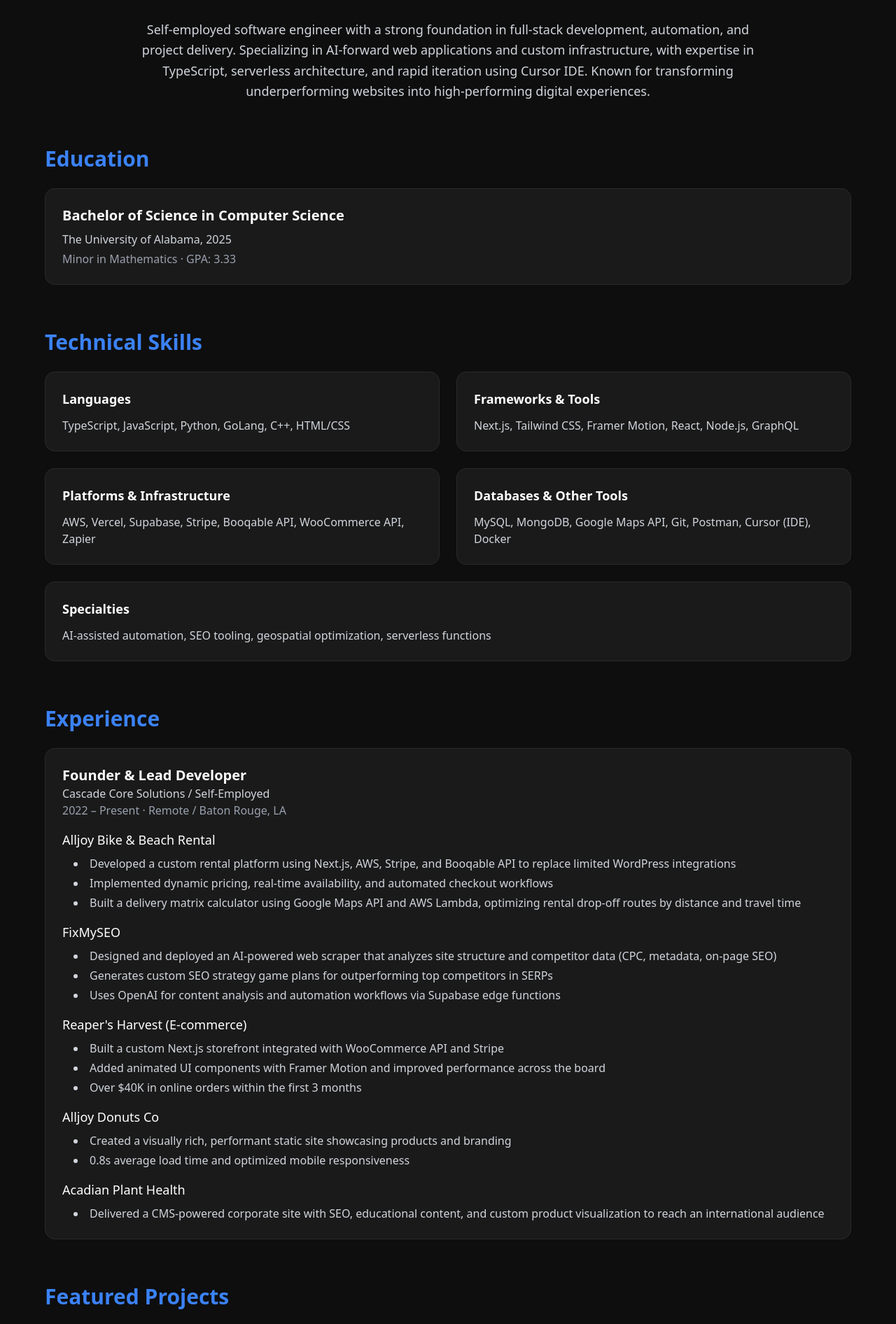
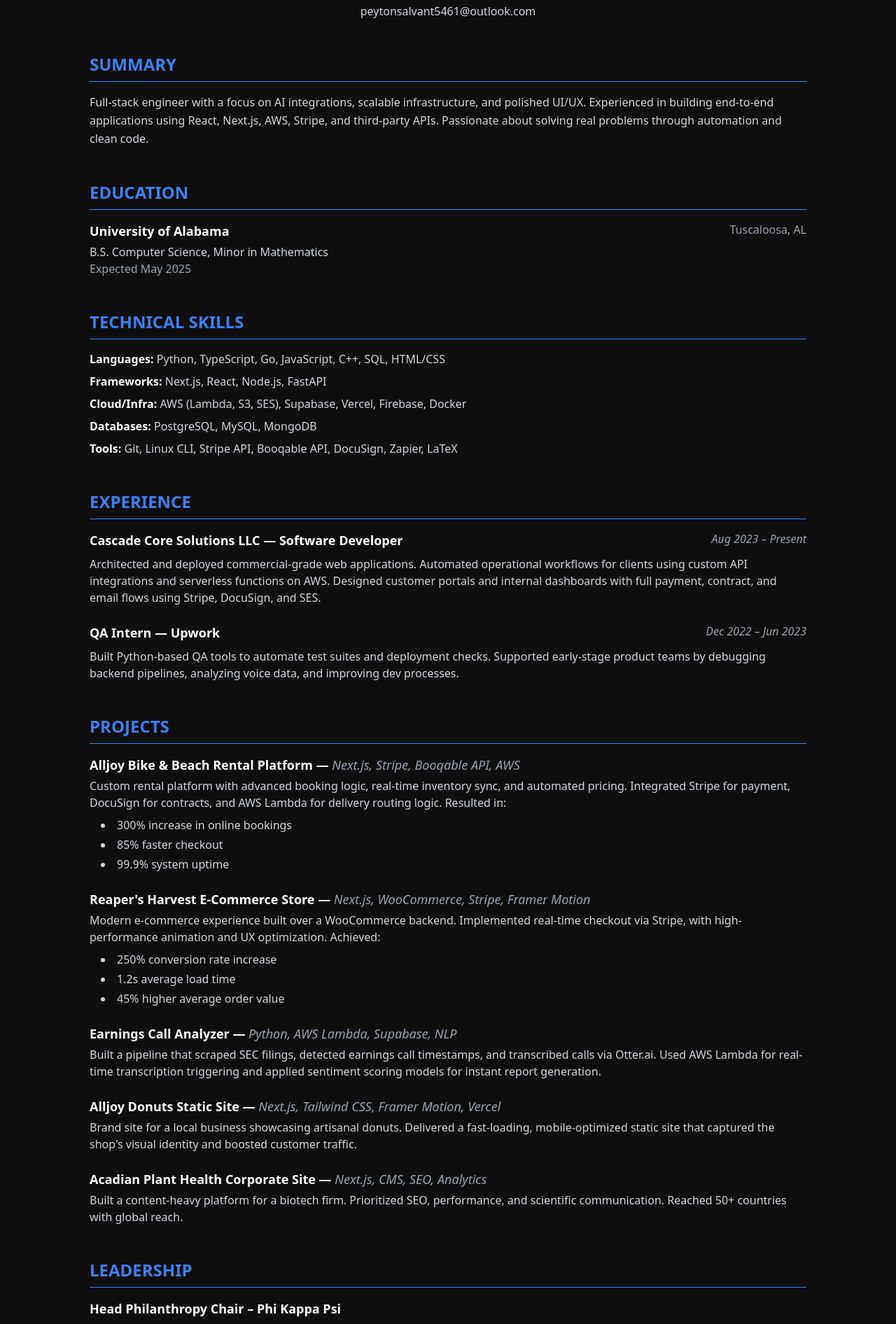
Before and after one commit to PeytonSalv/portfolio, a Next.js app: page /about in a window 1280 px wide. Shown: the part 184-2076 px from the top of the page at 70% size. Built offline with nearby package versions, Linux system fonts and the light colour scheme.

Commit message:
Updated about

```diff
--- a/src/components/ui/sections/AboutMe.tsx
+++ b/src/components/ui/sections/AboutMe.tsx
@@ -1,198 +1,199 @@
 'use client'
 
 import { motion } from 'framer-motion'
+import { useState, useEffect } from 'react'
 
 export default function AboutMe() {
+  const [isLoaded, setIsLoaded] = useState(false)
+
+  useEffect(() => {
+    setIsLoaded(true)
+  }, [])
+
+  const containerVariants = {
+    hidden: { opacity: 0 },
+    visible: {
+      opacity: 1,
+      transition: {
+        staggerChildren: 0.1,
+        delayChildren: 0.1
+      }
+    }
+  }
+
+  const itemVariants = {
+    hidden: { opacity: 0, y: 20 },
+    visible: {
+      opacity: 1,
+      y: 0,
+      transition: {
+        duration: 0.6,
+        ease: "easeOut"
+      }
+    }
+  }
+
   return (
     <section className="bg-[#0e0e0e] text-white px-6 py-24">
-      <div className="max-w-6xl mx-auto space-y-16">
+      <motion.div
+        className="max-w-5xl mx-auto space-y-12"
+        variants={containerVariants}
+        initial="hidden"
+        animate={isLoaded ? "visible" : "hidden"}
+      >
 
-        {/* Professional Summary */}
+        {/* Header */}
         <motion.div
-          initial={{ opacity: 0, y: 20 }}
-          whileInView={{ opacity: 1, y: 0 }}
-          transition={{ duration: 0.6 }}
-          viewport={{ once: true }}
+          variants={itemVariants}
           className="text-center"
         >
-          <h1 className="text-4xl md:text-5xl font-bold mb-8 bg-gradient-to-r from-white via-[#3B82F6] to-white bg-clip-text text-transparent">
-            About Me
+          <h1 className="text-4xl md:text-5xl font-bold mb-4 bg-gradient-to-r from-white via-[#3B82F6] to-white bg-clip-text text-transparent">
+            Peyton Salvant
           </h1>
-          <div className="w-24 h-1 bg-gradient-to-r from-transparent via-[#3B82F6] to-transparent mx-auto mb-8"></div>
-          <p className="text-gray-300 text-lg leading-relaxed max-w-4xl mx-auto">
-            Self-employed software engineer with a strong foundation in full-stack development, automation, and project delivery.
-            Specializing in AI-forward web applications and custom infrastructure, with expertise in TypeScript, serverless architecture,
-            and rapid iteration using Cursor IDE. Known for transforming underperforming websites into high-performing digital experiences.
+          <div className="text-gray-300 space-y-1">
+            <p>Panama City Beach, FL | +1 (225) 328-4200</p>
+            <p>peytonsalvant5461@outlook.com</p>
+          </div>
+        </motion.div>
+
+        {/* Summary */}
+        <motion.div
+          variants={itemVariants}
+        >
+          <h2 className="text-2xl font-bold text-[#3B82F6] mb-4 border-b border-[#3B82F6] pb-2">SUMMARY</h2>
+          <p className="text-gray-300 leading-relaxed">
+            Full-stack engineer with a focus on AI integrations, scalable infrastructure, and polished UI/UX.
+            Experienced in building end-to-end applications using React, Next.js, AWS, Stripe, and third-party APIs.
+            Passionate about solving real problems through automation and clean code.
           </p>
         </motion.div>
 
         {/* Education */}
         <motion.div
-          initial={{ opacity: 0, x: -20 }}
-          whileInView={{ opacity: 1, x: 0 }}
-          transition={{ duration: 0.6 }}
-          viewport={{ once: true }}
+          variants={itemVariants}
         >
-          <h2 className="text-3xl font-semibold text-[#3B82F6] mb-6">Education</h2>
-          <div className="bg-[#1a1a1a] border border-[#2a2a2a] p-6 rounded-xl">
-            <h3 className="text-xl font-semibold text-white mb-2">Bachelor of Science in Computer Science</h3>
-            <p className="text-gray-300 mb-1">The University of Alabama, 2025</p>
-            <p className="text-gray-400">Minor in Mathematics · GPA: 3.33</p>
+          <h2 className="text-2xl font-bold text-[#3B82F6] mb-4 border-b border-[#3B82F6] pb-2">EDUCATION</h2>
+          <div>
+            <div className="flex justify-between items-start mb-1">
+              <h3 className="text-lg font-semibold text-white">University of Alabama</h3>
+              <span className="text-gray-400">Tuscaloosa, AL</span>
+            </div>
+            <p className="text-gray-300">B.S. Computer Science, Minor in Mathematics</p>
+            <p className="text-gray-400">Expected May 2025</p>
           </div>
         </motion.div>
 
         {/* Technical Skills */}
         <motion.div
-          initial={{ opacity: 0, x: 20 }}
-          whileInView={{ opacity: 1, x: 0 }}
-          transition={{ duration: 0.6 }}
-          viewport={{ once: true }}
+          variants={itemVariants}
         >
-          <h2 className="text-3xl font-semibold text-[#3B82F6] mb-6">Technical Skills</h2>
-          <div className="grid md:grid-cols-2 gap-6">
-            <div className="bg-[#1a1a1a] border border-[#2a2a2a] p-6 rounded-xl">
-              <h3 className="text-lg font-semibold text-white mb-3">Languages</h3>
-              <p className="text-gray-300">TypeScript, JavaScript, Python, GoLang, C++, HTML/CSS</p>
-            </div>
-            <div className="bg-[#1a1a1a] border border-[#2a2a2a] p-6 rounded-xl">
-              <h3 className="text-lg font-semibold text-white mb-3">Frameworks & Tools</h3>
-              <p className="text-gray-300">Next.js, Tailwind CSS, Framer Motion, React, Node.js, GraphQL</p>
-            </div>
-            <div className="bg-[#1a1a1a] border border-[#2a2a2a] p-6 rounded-xl">
-              <h3 className="text-lg font-semibold text-white mb-3">Platforms & Infrastructure</h3>
-              <p className="text-gray-300">AWS, Vercel, Supabase, Stripe, Booqable API, WooCommerce API, Zapier</p>
-            </div>
-            <div className="bg-[#1a1a1a] border border-[#2a2a2a] p-6 rounded-xl">
-              <h3 className="text-lg font-semibold text-white mb-3">Databases & Other Tools</h3>
-              <p className="text-gray-300">MySQL, MongoDB, Google Maps API, Git, Postman, Cursor (IDE), Docker</p>
-            </div>
-          </div>
-          <div className="bg-[#1a1a1a] border border-[#2a2a2a] p-6 rounded-xl mt-6">
-            <h3 className="text-lg font-semibold text-white mb-3">Specialties</h3>
-            <p className="text-gray-300">AI-assisted automation, SEO tooling, geospatial optimization, serverless functions</p>
+          <h2 className="text-2xl font-bold text-[#3B82F6] mb-4 border-b border-[#3B82F6] pb-2">TECHNICAL SKILLS</h2>
+          <div className="space-y-2">
+            <div><span className="font-semibold text-white">Languages:</span> <span className="text-gray-300">Python, TypeScript, Go, JavaScript, C++, SQL, HTML/CSS</span></div>
+            <div><span className="font-semibold text-white">Frameworks:</span> <span className="text-gray-300">Next.js, React, Node.js, FastAPI</span></div>
+            <div><span className="font-semibold text-white">Cloud/Infra:</span> <span className="text-gray-300">AWS (Lambda, S3, SES), Supabase, Vercel, Firebase, Docker</span></div>
+            <div><span className="font-semibold text-white">Databases:</span> <span className="text-gray-300">PostgreSQL, MySQL, MongoDB</span></div>
+            <div><span className="font-semibold text-white">Tools:</span> <span className="text-gray-300">Git, Linux CLI, Stripe API, Booqable API, DocuSign, Zapier, LaTeX</span></div>
           </div>
         </motion.div>
 
         {/* Experience */}
         <motion.div
-          initial={{ opacity: 0, y: 20 }}
-          whileInView={{ opacity: 1, y: 0 }}
-          transition={{ duration: 0.6 }}
-          viewport={{ once: true }}
+          variants={itemVariants}
         >
-          <h2 className="text-3xl font-semibold text-[#3B82F6] mb-6">Experience</h2>
-          <div className="bg-[#1a1a1a] border border-[#2a2a2a] p-6 rounded-xl">
-            <div className="mb-4">
-              <h3 className="text-xl font-semibold text-white">Founder & Lead Developer</h3>
-              <p className="text-gray-300">Cascade Core Solutions / Self-Employed</p>
-              <p className="text-gray-400">2022 – Present · Remote / Baton Rouge, LA</p>
+          <h2 className="text-2xl font-bold text-[#3B82F6] mb-4 border-b border-[#3B82F6] pb-2">EXPERIENCE</h2>
+          <div className="space-y-6">
+            <div>
+              <div className="flex justify-between items-start mb-2">
+                <h3 className="text-lg font-semibold text-white">Cascade Core Solutions LLC — Software Developer</h3>
+                <span className="text-gray-400 italic">Aug 2023 – Present</span>
+              </div>
+              <p className="text-gray-300">
+                Architected and deployed commercial-grade web applications. Automated operational workflows for clients using custom API integrations and serverless functions on AWS. Designed customer portals and internal dashboards with full payment, contract, and email flows using Stripe, DocuSign, and SES.
+              </p>
             </div>
 
-            <div className="space-y-4">
-              <div>
-                <h4 className="text-lg font-medium text-white mb-2">Alljoy Bike & Beach Rental</h4>
-                <ul className="list-disc list-inside text-gray-300 space-y-1 ml-4">
-                  <li>Developed a custom rental platform using Next.js, AWS, Stripe, and Booqable API to replace limited WordPress integrations</li>
-                  <li>Implemented dynamic pricing, real-time availability, and automated checkout workflows</li>
-                  <li>Built a delivery matrix calculator using Google Maps API and AWS Lambda, optimizing rental drop-off routes by distance and travel time</li>
-                </ul>
+            <div>
+              <div className="flex justify-between items-start mb-2">
+                <h3 className="text-lg font-semibold text-white">QA Intern — Upwork</h3>
+                <span className="text-gray-400 italic">Dec 2022 – Jun 2023</span>
               </div>
-
-              <div>
-                <h4 className="text-lg font-medium text-white mb-2">FixMySEO</h4>
-                <ul className="list-disc list-inside text-gray-300 space-y-1 ml-4">
-                  <li>Designed and deployed an AI-powered web scraper that analyzes site structure and competitor data (CPC, metadata, on-page SEO)</li>
-                  <li>Generates custom SEO strategy game plans for outperforming top competitors in SERPs</li>
-                  <li>Uses OpenAI for content analysis and automation workflows via Supabase edge functions</li>
-                </ul>
-              </div>
-
-              <div>
-                <h4 className="text-lg font-medium text-white mb-2">Reaper&apos;s Harvest (E-commerce)</h4>
-                <ul className="list-disc list-inside text-gray-300 space-y-1 ml-4">
-                  <li>Built a custom Next.js storefront integrated with WooCommerce API and Stripe</li>
-                  <li>Added animated UI components with Framer Motion and improved performance across the board</li>
-                  <li>Over $40K in online orders within the first 3 months</li>
-                </ul>
-              </div>
-
-              <div>
-                <h4 className="text-lg font-medium text-white mb-2">Alljoy Donuts Co</h4>
-                <ul className="list-disc list-inside text-gray-300 space-y-1 ml-4">
-                  <li>Created a visually rich, performant static site showcasing products and branding</li>
-                  <li>0.8s average load time and optimized mobile responsiveness</li>
-                </ul>
-              </div>
-
-              <div>
-                <h4 className="text-lg font-medium text-white mb-2">Acadian Plant Health</h4>
-                <ul className="list-disc list-inside text-gray-300 space-y-1 ml-4">
-                  <li>Delivered a CMS-powered corporate site with SEO, educational content, and custom product visualization to reach an international audience</li>
-                </ul>
-              </div>
+              <p className="text-gray-300">
+                Built Python-based QA tools to automate test suites and deployment checks. Supported early-stage product teams by debugging backend pipelines, analyzing voice data, and improving dev processes.
+              </p>
             </div>
           </div>
         </motion.div>
 
-        {/* Featured Projects */}
+        {/* Projects */}
         <motion.div
-          initial={{ opacity: 0, y: 20 }}
-          whileInView={{ opacity: 1, y: 0 }}
-          transition={{ duration: 0.6 }}
-          viewport={{ once: true }}
+          variants={itemVariants}
         >
-          <h2 className="text-3xl font-semibold text-[#3B82F6] mb-6">Featured Projects</h2>
-          <div className="grid md:grid-cols-2 gap-6">
-            <div className="bg-[#1a1a1a] border border-[#2a2a2a] p-6 rounded-xl">
-              <h3 className="text-lg font-semibold text-white mb-3">FixMySEO – AI-Powered SEO Game Plan Generator</h3>
-              <p className="text-gray-300 mb-3">
-                An AI-driven web scraper that analyzes competitors' websites, CPC data, and on-page SEO to deliver actionable SEO game plans.
+          <h2 className="text-2xl font-bold text-[#3B82F6] mb-4 border-b border-[#3B82F6] pb-2">PROJECTS</h2>
+          <div className="space-y-6">
+            <div>
+              <h3 className="text-lg font-semibold text-white mb-1">Alljoy Bike & Beach Rental Platform — <span className="text-gray-400 italic font-normal">Next.js, Stripe, Booqable API, AWS</span></h3>
+              <p className="text-gray-300 mb-2">
+                Custom rental platform with advanced booking logic, real-time inventory sync, and automated pricing. Integrated Stripe for payment, DocuSign for contracts, and AWS Lambda for delivery routing logic. Resulted in:
               </p>
-              <ul className="list-disc list-inside text-gray-400 space-y-1">
-                <li>Built using OpenAI API, Supabase Edge Functions, and headless scraping architecture</li>
-                <li>Automates keyword analysis and generates strategic content recommendations</li>
+              <ul className="list-disc list-inside text-gray-300 ml-4 space-y-1">
+                <li>300% increase in online bookings</li>
+                <li>85% faster checkout</li>
+                <li>99.9% system uptime</li>
               </ul>
             </div>
 
-            <div className="bg-[#1a1a1a] border border-[#2a2a2a] p-6 rounded-xl">
-              <h3 className="text-lg font-semibold text-white mb-3">Delivery Route Matrix Optimizer</h3>
-              <p className="text-gray-300 mb-3">
-                Created a delivery matrix calculator to find the fastest route for rental drop-offs.
+            <div>
+              <h3 className="text-lg font-semibold text-white mb-1">Reaper&apos;s Harvest E-Commerce Store — <span className="text-gray-400 italic font-normal">Next.js, WooCommerce, Stripe, Framer Motion</span></h3>
+              <p className="text-gray-300 mb-2">
+                Modern e-commerce experience built over a WooCommerce backend. Implemented real-time checkout via Stripe, with high-performance animation and UX optimization. Achieved:
               </p>
-              <ul className="list-disc list-inside text-gray-400 space-y-1">
-                <li>Utilizes Google Maps API and AWS Lambda to calculate travel time and optimize delivery efficiency</li>
-                <li>Integrated directly into Alljoy Bike&apos;s custom rental platform to streamline logistics in real-time</li>
+              <ul className="list-disc list-inside text-gray-300 ml-4 space-y-1">
+                <li>250% conversion rate increase</li>
+                <li>1.2s average load time</li>
+                <li>45% higher average order value</li>
               </ul>
+            </div>
+
+            <div>
+              <h3 className="text-lg font-semibold text-white mb-1">Earnings Call Analyzer — <span className="text-gray-400 italic font-normal">Python, AWS Lambda, Supabase, NLP</span></h3>
+              <p className="text-gray-300">
+                Built a pipeline that scraped SEC filings, detected earnings call timestamps, and transcribed calls via Otter.ai. Used AWS Lambda for real-time transcription triggering and applied sentiment scoring models for instant report generation.
+              </p>
+            </div>
+
+
+
+            <div>
+              <h3 className="text-lg font-semibold text-white mb-1">Alljoy Donuts Static Site — <span className="text-gray-400 italic font-normal">Next.js, Tailwind CSS, Framer Motion, Vercel</span></h3>
+              <p className="text-gray-300">
+                Brand site for a local business showcasing artisanal donuts. Delivered a fast-loading, mobile-optimized static site that captured the shop&apos;s visual identity and boosted customer traffic.
+              </p>
+            </div>
+
+            <div>
+              <h3 className="text-lg font-semibold text-white mb-1">Acadian Plant Health Corporate Site — <span className="text-gray-400 italic font-normal">Next.js, CMS, SEO, Analytics</span></h3>
+              <p className="text-gray-300">
+                Built a content-heavy platform for a biotech firm. Prioritized SEO, performance, and scientific communication. Reached 50+ countries with global reach.
+              </p>
             </div>
           </div>
         </motion.div>
 
-        {/* Leadership & Initiatives */}
+        {/* Leadership */}
         <motion.div
-          initial={{ opacity: 0, y: 20 }}
-          whileInView={{ opacity: 1, y: 0 }}
-          transition={{ duration: 0.6 }}
-          viewport={{ once: true }}
+          variants={itemVariants}
         >
-          <h2 className="text-3xl font-semibold text-[#3B82F6] mb-6">Leadership & Initiatives</h2>
-          <div className="bg-[#1a1a1a] border border-[#2a2a2a] p-6 rounded-xl">
-            <div className="space-y-4">
-              <div>
-                <h3 className="text-lg font-semibold text-white mb-2">Phi Kappa Psi – Philanthropy Chair</h3>
-                <p className="text-gray-300">Raised $20K in a single event—20x the previous record.</p>
-              </div>
-              <div>
-                <h3 className="text-lg font-semibold text-white mb-2">Freelance Development Leadership</h3>
-                <ul className="list-disc list-inside text-gray-300 space-y-1">
-                  <li>Led multiple freelance development efforts, managing project scopes, timelines, and deliverables directly with business owners</li>
-                  <li>Built internal tools and client-facing portals for local businesses such as Salvant Environmental Services</li>
-                </ul>
-              </div>
-            </div>
+          <h2 className="text-2xl font-bold text-[#3B82F6] mb-4 border-b border-[#3B82F6] pb-2">LEADERSHIP</h2>
+          <div>
+            <h3 className="text-lg font-semibold text-white mb-1">Head Philanthropy Chair – Phi Kappa Psi</h3>
+            <p className="text-gray-300">
+              Led a record-breaking fundraising campaign for Hunter&apos;s Pledge, multiplying previous donation levels by 20x.
+            </p>
           </div>
         </motion.div>
 
-      </div>
+      </motion.div>
     </section>
   )
 }
```
